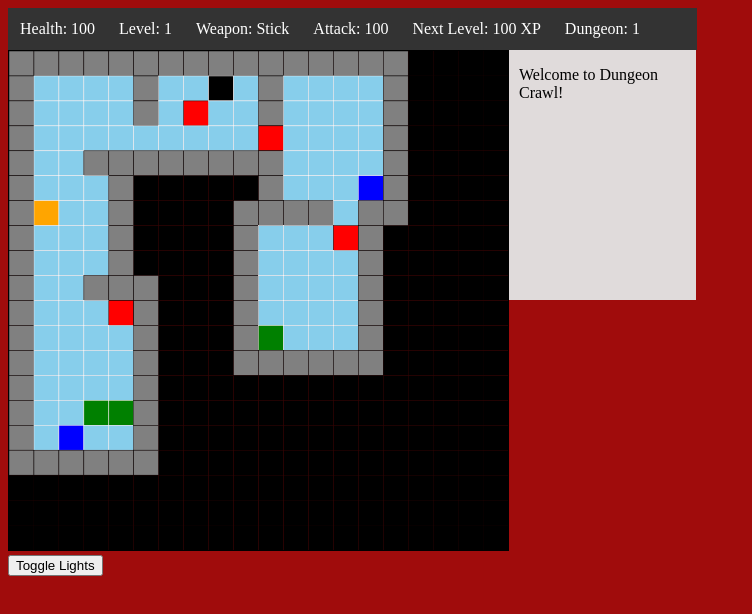
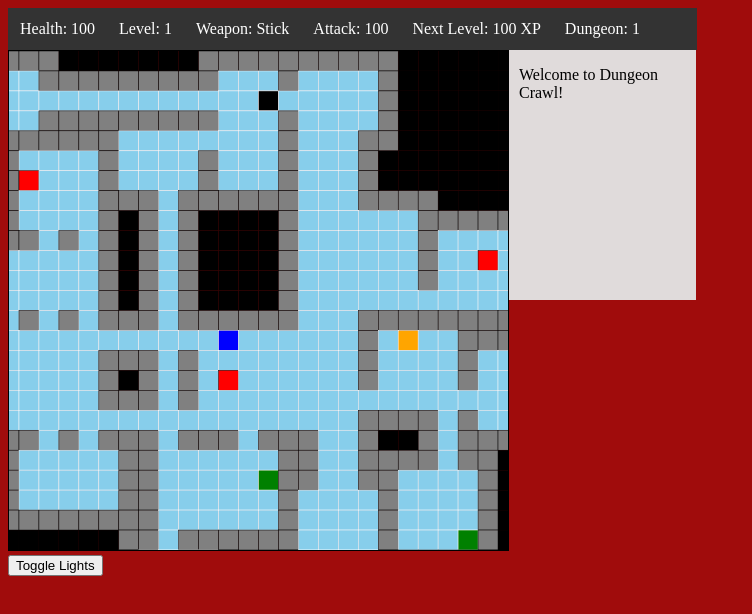
Before and after one commit to KenzoM/fcc-roguelike-dungeon-crawler, a React (Create React App) app: page / in a window 1280 px wide. Shown: the top 614 px of the page, without its empty margins (0-752 px from the left). Built offline with nearby package versions, Linux system fonts and the light colour scheme.

Commit message:
updated initial and pre-loader setup

```diff
--- a/src/components/Tiles.js
+++ b/src/components/Tiles.js
@@ -32,13 +32,12 @@ export default class Tiles extends Component {
       default:
         break;
     }
-
-    const row = this.props.row * 50;
-    const col = this.props.column * 50;
+    const row = this.props.row * 40;
+    const col = this.props.column * 40;
 
     if (this.props.player === 1) { tile = "player" }
     return (
-      <rect x={col} y={row} width="50" height="50" className={tile}/>
+      <rect x={col} y={row} width="40" height="40" className={tile}/>
     )
   }
 }
--- a/src/containers/MapGenerator.js
+++ b/src/containers/MapGenerator.js
@@ -67,7 +67,7 @@ class MapGenerator extends Component {
     let coords = this.props.player.coords
     let width = 1000 // svg width
     let height = 1000 // svg height
-    let cell = 50
+    let cell = 40
 
     let minX, minY
 
--- a/src/preload/generator.js
+++ b/src/preload/generator.js
@@ -7,7 +7,7 @@ let Helpers = {
 
 function Dungeon(){
     this.map= null;
-    this.map_size= 30;
+    this.map_size= 45;
     this.rooms= []
 }
 
@@ -20,7 +20,7 @@ Dungeon.prototype.Generate = function () {
     }
   }
 
-  let room_count = Helpers.GetRandom(5, 8);
+  let room_count = Helpers.GetRandom(14, 20);
   let min_size = 4;
   let max_size = 8;
 
@@ -40,9 +40,6 @@ Dungeon.prototype.Generate = function () {
     room.h--;
     this.rooms.push(room);
   }
-
-
-
   this.SquashRooms();
 
       // Now we start building corridors between rooms that are near to one
--- a/src/preload/initialState.js
+++ b/src/preload/initialState.js
@@ -43,8 +43,8 @@ function Game(){
   this.items = [];
   this.dungeon = 1;
   this.message = "";
-  this.gridWidth = 30;
-  this.gridHeight = 30;
+  this.gridWidth = 45;
+  this.gridHeight = 45;
 }
 
 // TODO: put generated map in here here
```
